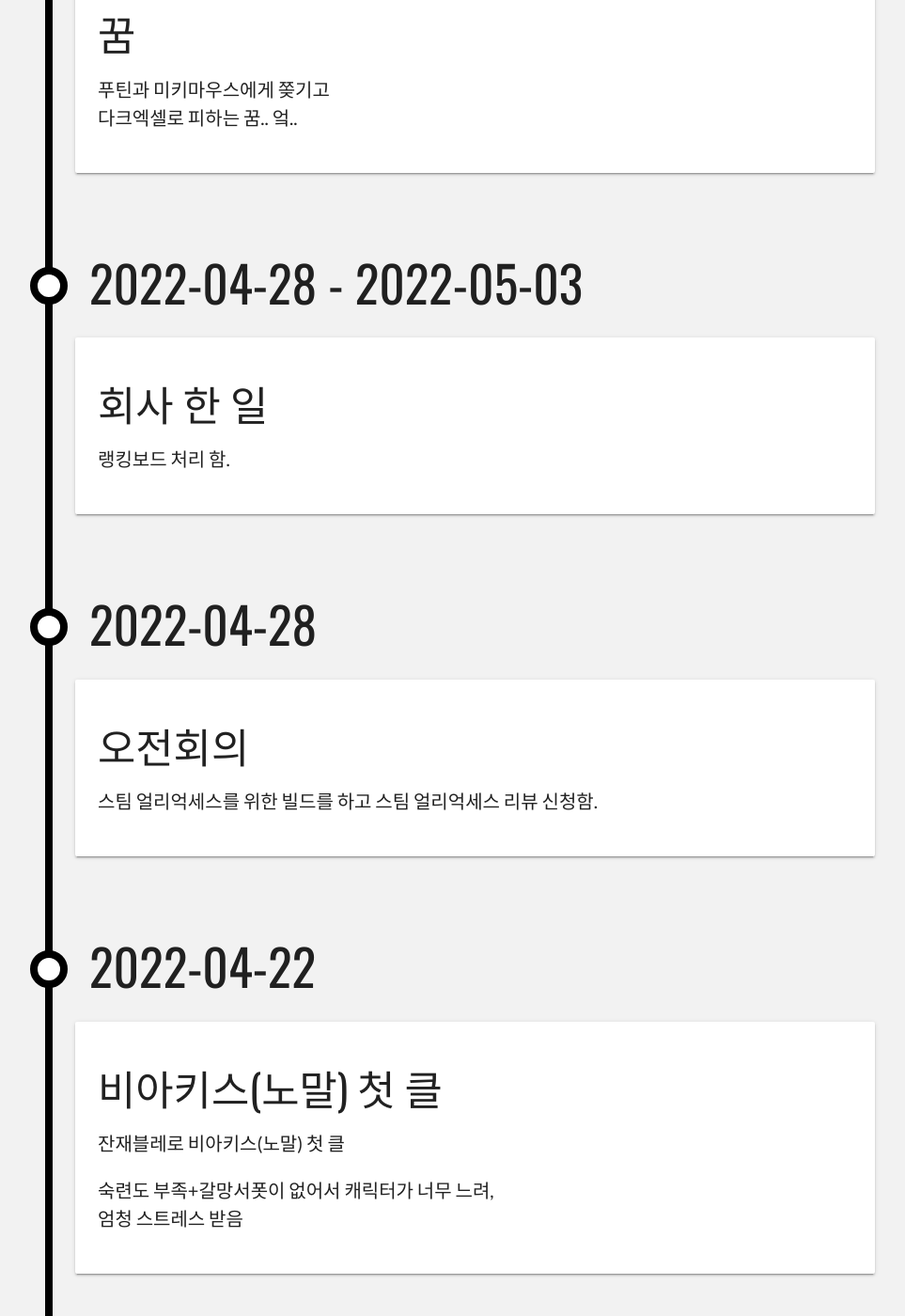
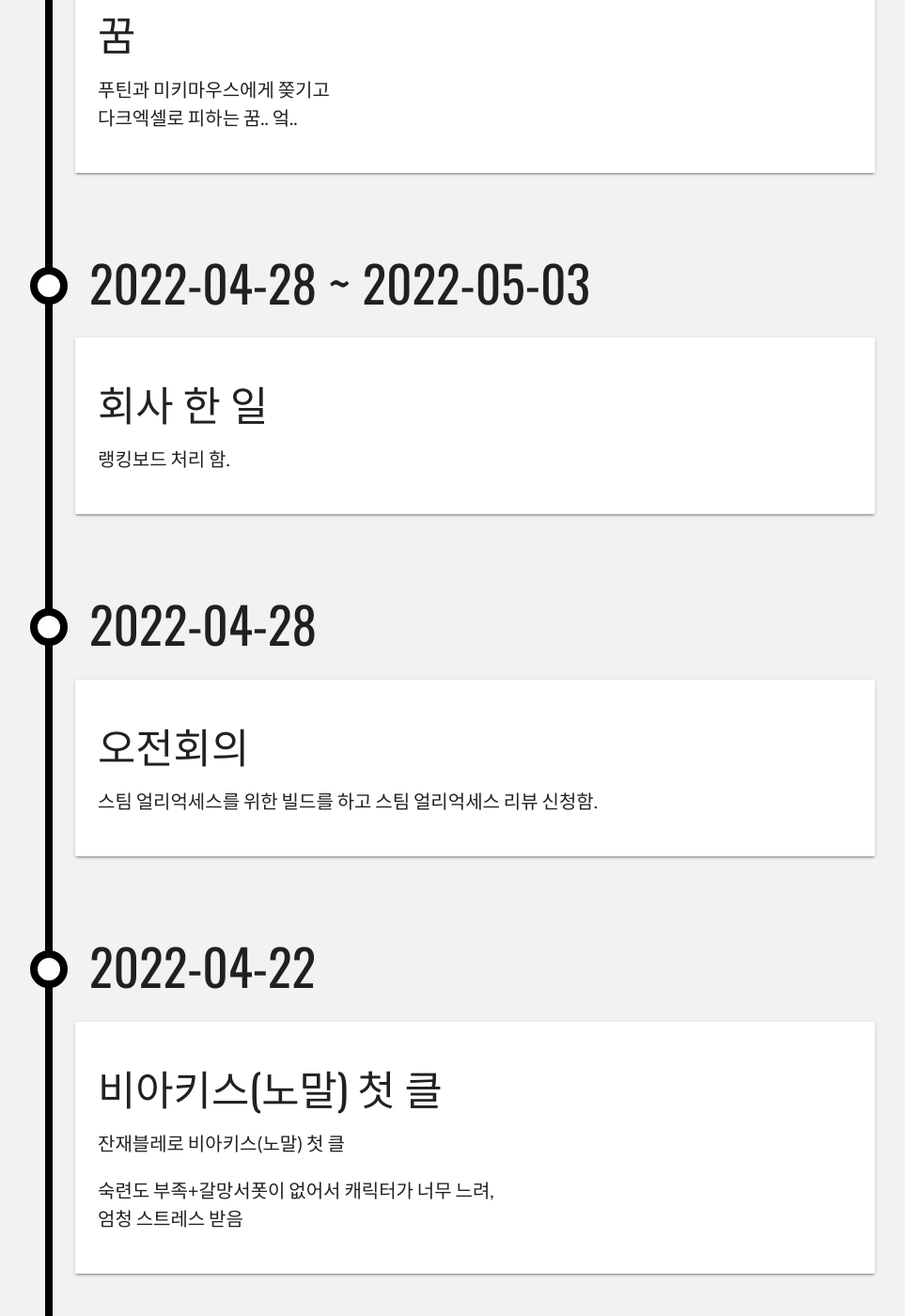
Before and after one commit to dr-watchduck/dr-watchduck.github.io, a Jekyll site: the page built from index.html, in a window 1280 px wide and 1400 px high, scrolled down 2857 px. Shown: the whole window at 94% size, without its empty margins (157-1120 px from the left). Built offline with Jekyll 4.4.1, drawn with Linux system fonts in a browser that asks for light colours; some of the changed text lies outside the part shown.

Commit message:
Update index.html

```diff
--- a/index.html
+++ b/index.html
@@ -9,7 +9,7 @@ layout: default
     <div class="item">
         <i class="vertical-line"></i>
         <h2 class="item-date">
-            {{ step.date | date: '%Y-%m-%d' }}{% if step.enddate %} - {{ step.enddate | date: '%Y-%m-%d'}}{% endif %}
+            {{ step.date | date: '%Y-%m-%d' }}{% if step.enddate %} ~ {{ step.enddate | date: '%Y-%m-%d'}}{% endif %}
         </h2>
         <div class="card-panel">
             <h3 class="card-title">
```
